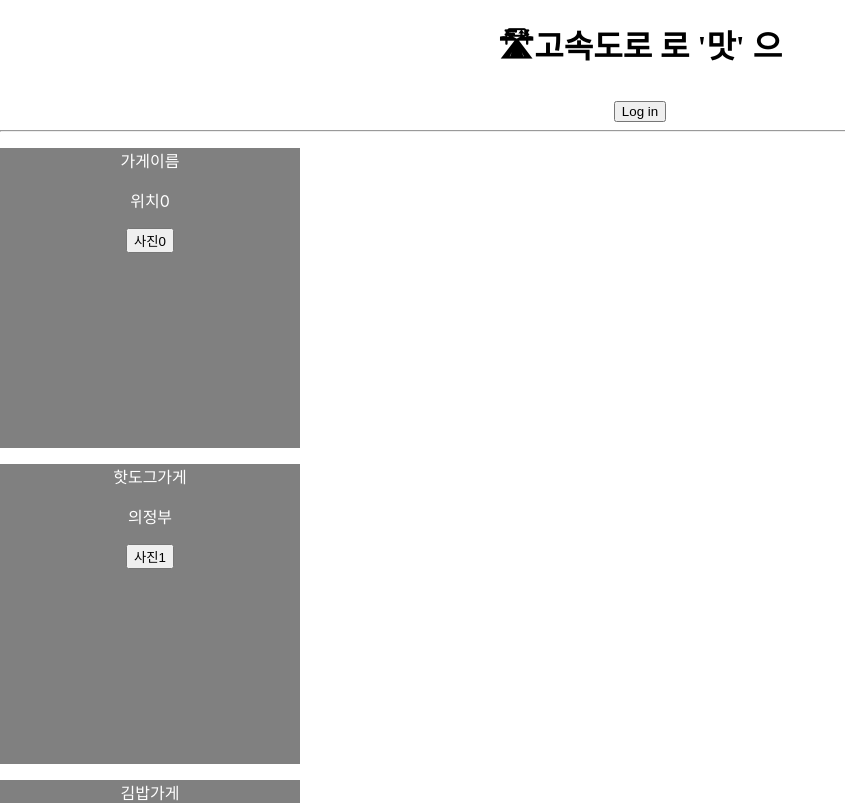
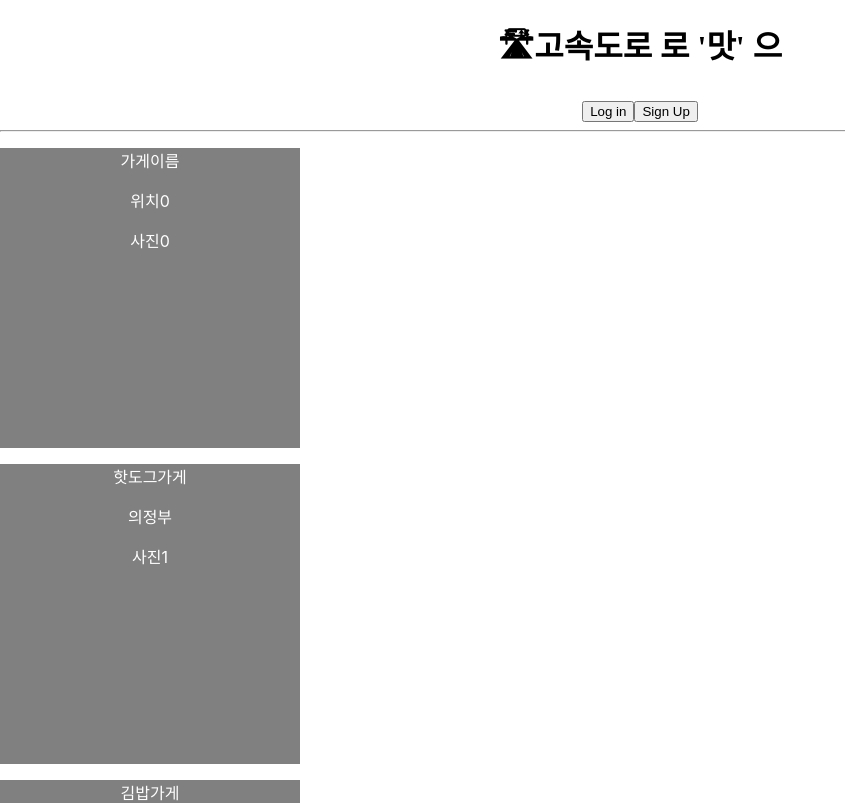
Before and after one commit to HayeonKimm/high-project, a React (Create React App) app in the folder client/: page / in a window 1280 px wide. Shown: the top 803 px of the page, without its empty margins (0-845 px from the left). Built offline with nearby package versions, Linux system fonts and the light colour scheme; a web font is replaced by a local one.

Commit message:
로그인 상태 유무

```diff
--- a/client/src/App.js
+++ b/client/src/App.js
@@ -5,6 +5,7 @@ import SignUp from './pages/SignUp';
 import Main from './pages/Main';
 import LogIn from './pages/LogIn';
 import Detail from './pages/Detail';
+import NMain  from'./pages/NMain'
 import styled from 'styled-components'
 
 
@@ -38,12 +39,28 @@ function App() {
   ])
 
 
+  const token = localStorage.getItem("token")
+
+  // const isLoginCheck = () => {
+  //   if(!localStorage.getItem('idx')) {
+  //     setIsLogin (true);
+  //   } else {
+  //     setIsLogin (false);
+  //   }
+  // };
+
+
   const navigate = useNavigate();
   return (
     <div className="App">
       <Title onClick={()=> {navigate('/') }}>🛣고속도로  로 '맛' 으 </Title>
       <Routes>
-        <Route path="/" element={<Main 가게이름={가게이름}/>} />
+      {token ? (
+          <Route path="/" element={<Main 가게이름={가게이름}/>} />
+        ) : (
+          <Route path="/" element={<NMain 가게이름={가게이름}/>} />
+        )}
+
         <Route path="/SignUp" element={<SignUp />} />
         <Route path="/LogIn" element={<LogIn />} />
         <Route path='/Detail/:id' element={<Detail 가게이름={가게이름}/>}/>
--- /dev/null
+++ b/client/src/pages/NMain.js
@@ -0,0 +1,49 @@
+import React from 'react';
+import { useNavigate } from 'react-router-dom';
+import styled from 'styled-components'
+
+
+function NMain({ 가게이름 }) {
+    const navigate = useNavigate();
+
+
+    return (
+        <div>
+          <button onClick={()=>{navigate('/LogIn')}} > Log in  </button>
+          <button onClick={()=>{navigate('/SignUp')}} > Sign Up </button>
+          <Line/>
+    <div>
+
+
+    <div>
+      {
+        가게이름.map((a, i) => {
+          return (
+            <div style={{ background: 'gray', height: '300px', width: '300px', color: 'white' }}>
+              <p>{a.name}</p>
+              <p>{a.location}</p>
+              <p>{a.image}</p>
+              <tr></tr>
+            </div>
+          )
+        })
+      }
+    </div>
+
+
+
+
+
+          </div>
+
+
+
+        </div>
+    );
+}
+
+const Line = styled.hr`
+`
+
+
+export default NMain
```
Also changed, not shown: client/src/pages/Main.js (+4 -0 lines).
